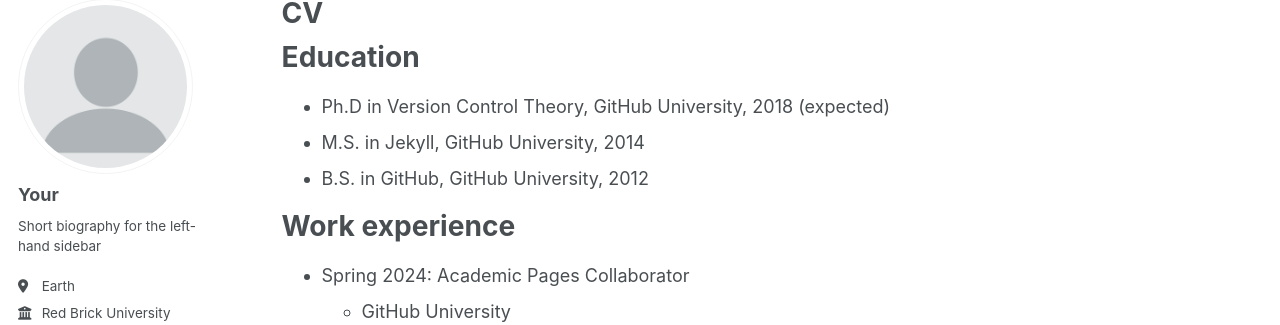
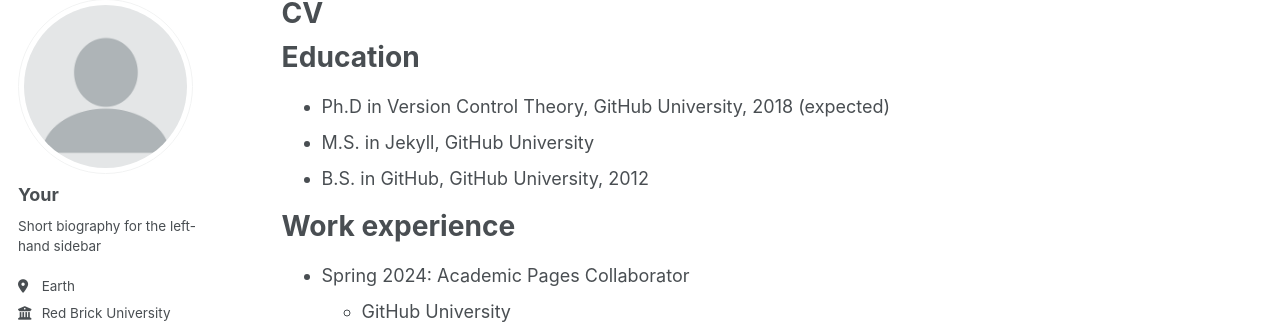
Before and after one commit to sawadogozakaria/-, a Jekyll site: the page built from _pages/cv.md, in a window 1280 px wide and 900 px high. Shown: the part 100-425 px from the top of the window. Built offline with Jekyll 4.4.1, drawn with Linux system fonts in a browser that asks for light colours; some web fonts are replaced; a script that is not in the unit is left out.

Commit message:
Remove expected graduation year from M.S. degree

```diff
--- a/_pages/cv.md
+++ b/_pages/cv.md
@@ -12,7 +12,7 @@ redirect_from:
 Education
 ======
 * Ph.D in Version Control Theory, GitHub University, 2018 (expected)
-* M.S. in Jekyll, GitHub University, 2014
+* M.S. in Jekyll, GitHub University
 * B.S. in GitHub, GitHub University, 2012
 
 Work experience
```
